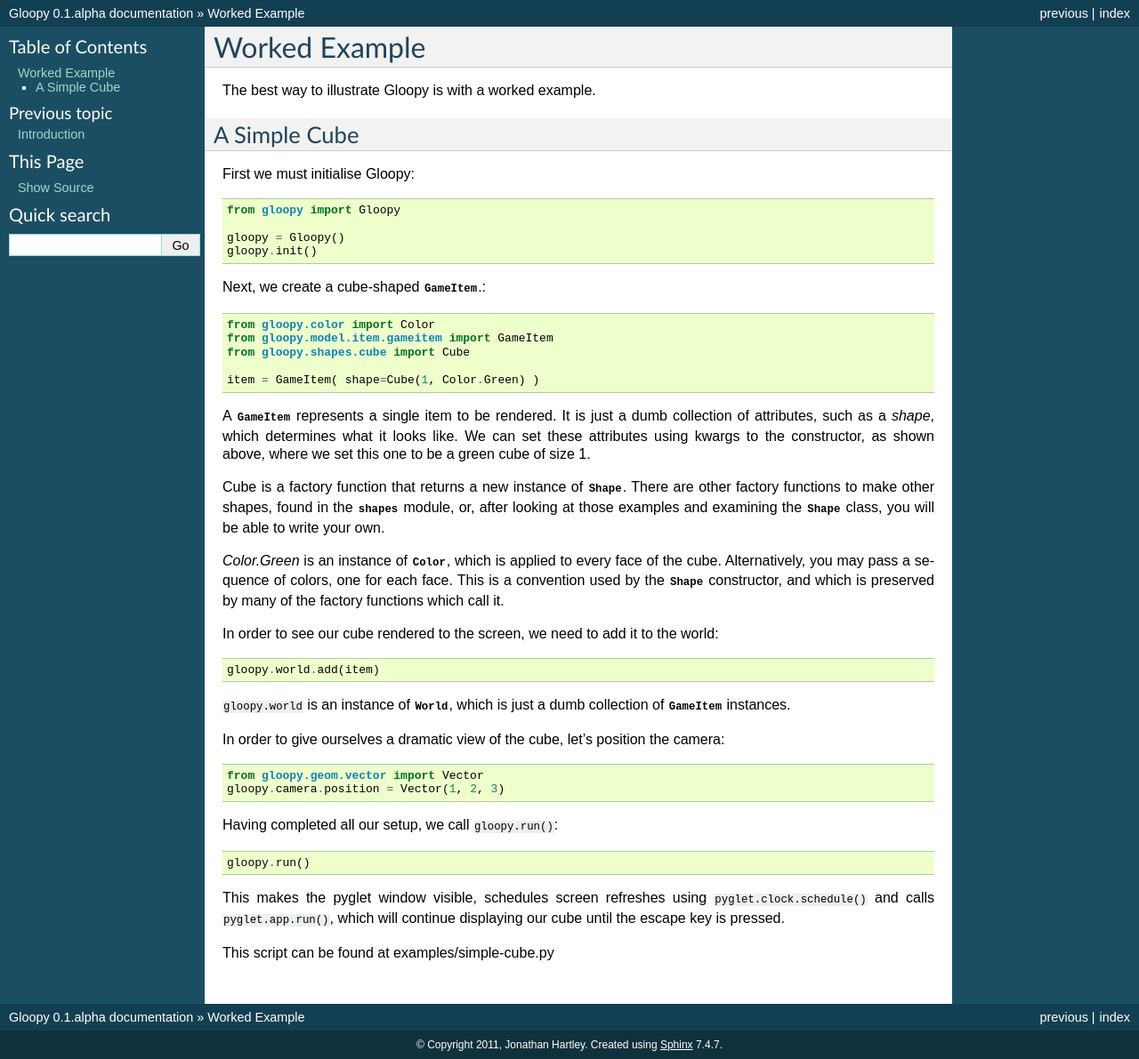
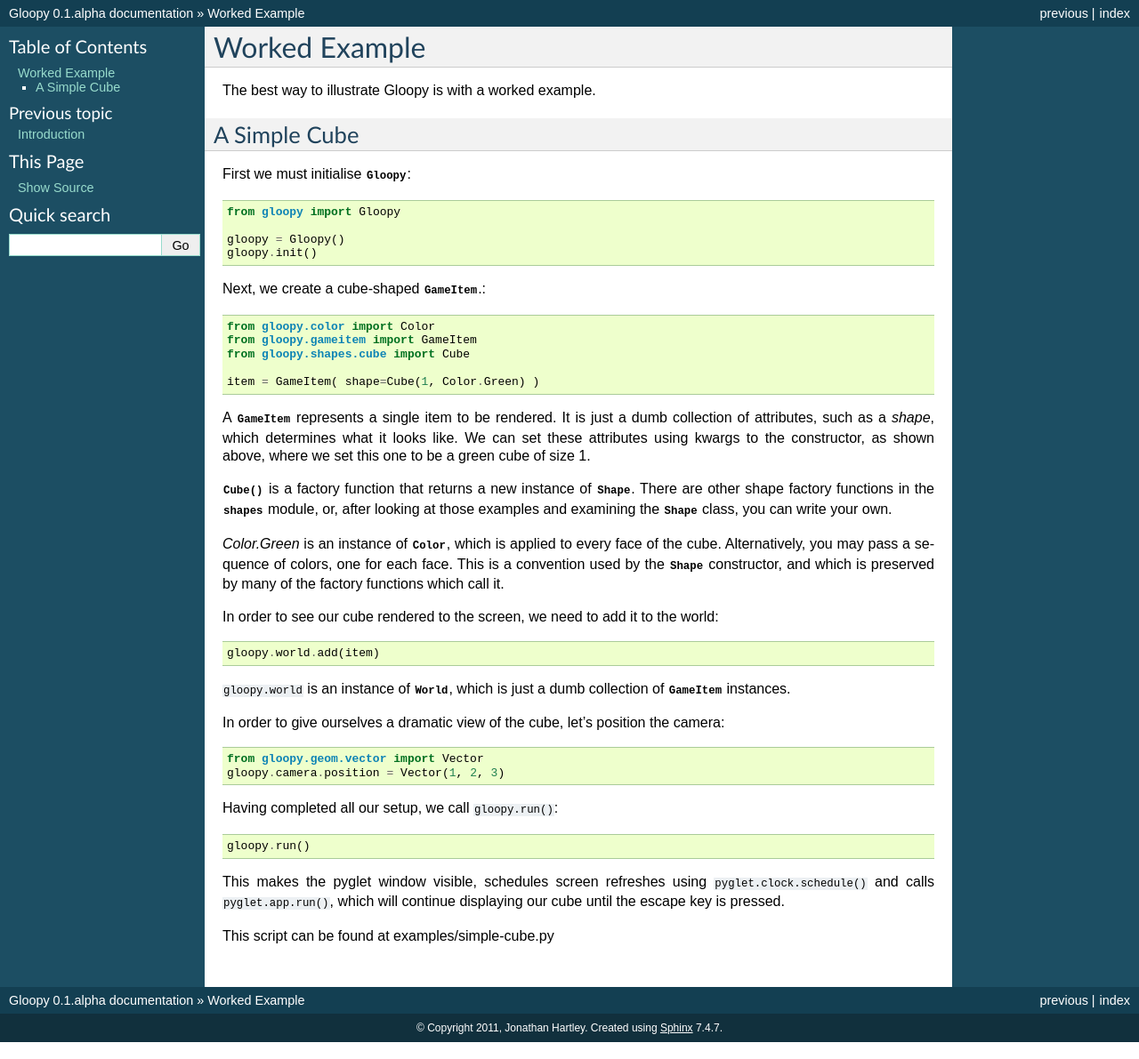
Before and after one commit to tartley/gloopy, a Sphinx documentation site: the page built from documentation/worked-example.rst, in a window 1280 px wide. Shown: the whole page at 89% size. Built offline with Sphinx 7.4.7, drawn with Linux system fonts in a browser that asks for light colours; pages that are not in the unit, such as notebooks, are missing from menus.

Commit message:
fix worked example

```diff
--- a/documentation/worked-example.rst
+++ b/documentation/worked-example.rst
@@ -6,32 +6,32 @@
 A Simple Cube
 -------------
 
-First we must initialise Gloopy::
+First we must initialise :class:`~gloopy.gloopy.Gloopy`::
 
     from gloopy import Gloopy
 
     gloopy = Gloopy()
     gloopy.init()
 
-Next, we create a cube-shaped :class:`~gloopy.model.item.gameitem.GameItem`.::
+Next, we create a cube-shaped :class:`~gloopy.gameitem.GameItem`.::
 
     from gloopy.color import Color
-    from gloopy.model.item.gameitem import GameItem
+    from gloopy.gameitem import GameItem
     from gloopy.shapes.cube import Cube
 
     item = GameItem( shape=Cube(1, Color.Green) )
 
-A :class:`~gloopy.model.item.gameitem.GameItem` represents a single item to be
+A :class:`~gloopy.gameitem.GameItem` represents a single item to be
 rendered. It is just a dumb collection of attributes, such as a `shape`, which
 determines what it looks like. We can set these attributes using kwargs to the
 constructor, as shown above, where we set this one to be a green cube of size
 1.
 
-Cube is a factory function that returns a new instance of
-:class:`~gloopy.shapes.shape.Shape`. There are other factory functions to make
-other shapes, found in the :mod:`~gloopy.shapes` module, or, after looking at
-those examples and examining the :class:`~gloopy.shapes.shape.Shape` class, you
-will be able to write your own.
+:func:`~gloopy.shapes.cube.Cube` is a factory function that returns a new
+instance of :class:`~gloopy.shapes.shape.Shape`. There are other shape factory
+functions in the :mod:`~gloopy.shapes` module, or, after looking at those
+examples and examining the :class:`~gloopy.shapes.shape.Shape` class, you can
+write your own.
 
 `Color.Green` is an instance of :class:`~gloopy.color.Color`, which is
 applied to every face of the cube. Alternatively, you may pass a sequence of
@@ -45,7 +45,7 @@
     gloopy.world.add(item)
 
 ``gloopy.world`` is an instance of :class:`~gloopy.model.world.World`, which is
-just a dumb collection of :class:`~gloopy.model.item.gameitem.GameItem`
+just a dumb collection of :class:`~gloopy.gameitem.GameItem`
 instances.
 
 In order to give ourselves a dramatic view of the cube, let's position the
```
